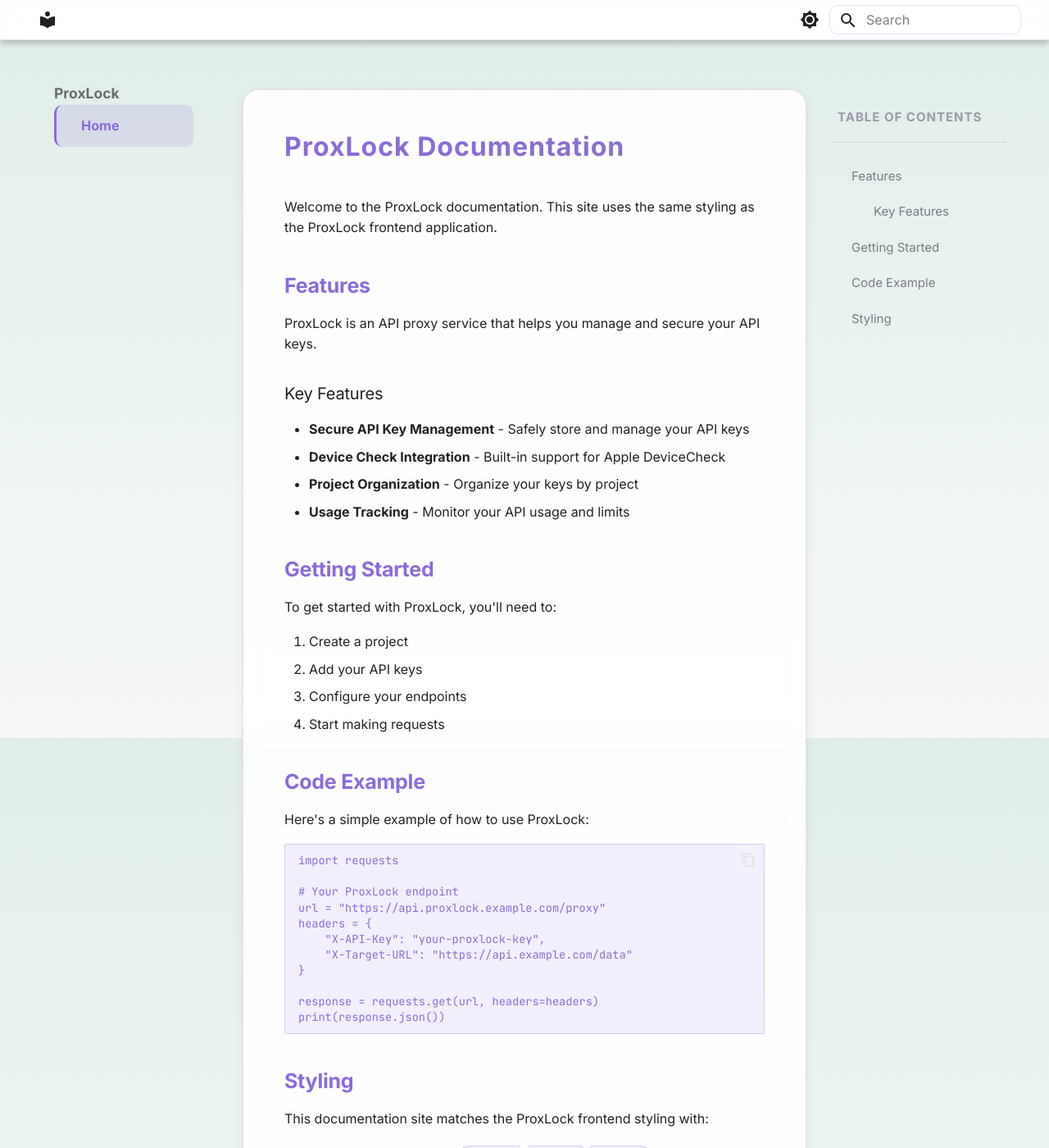
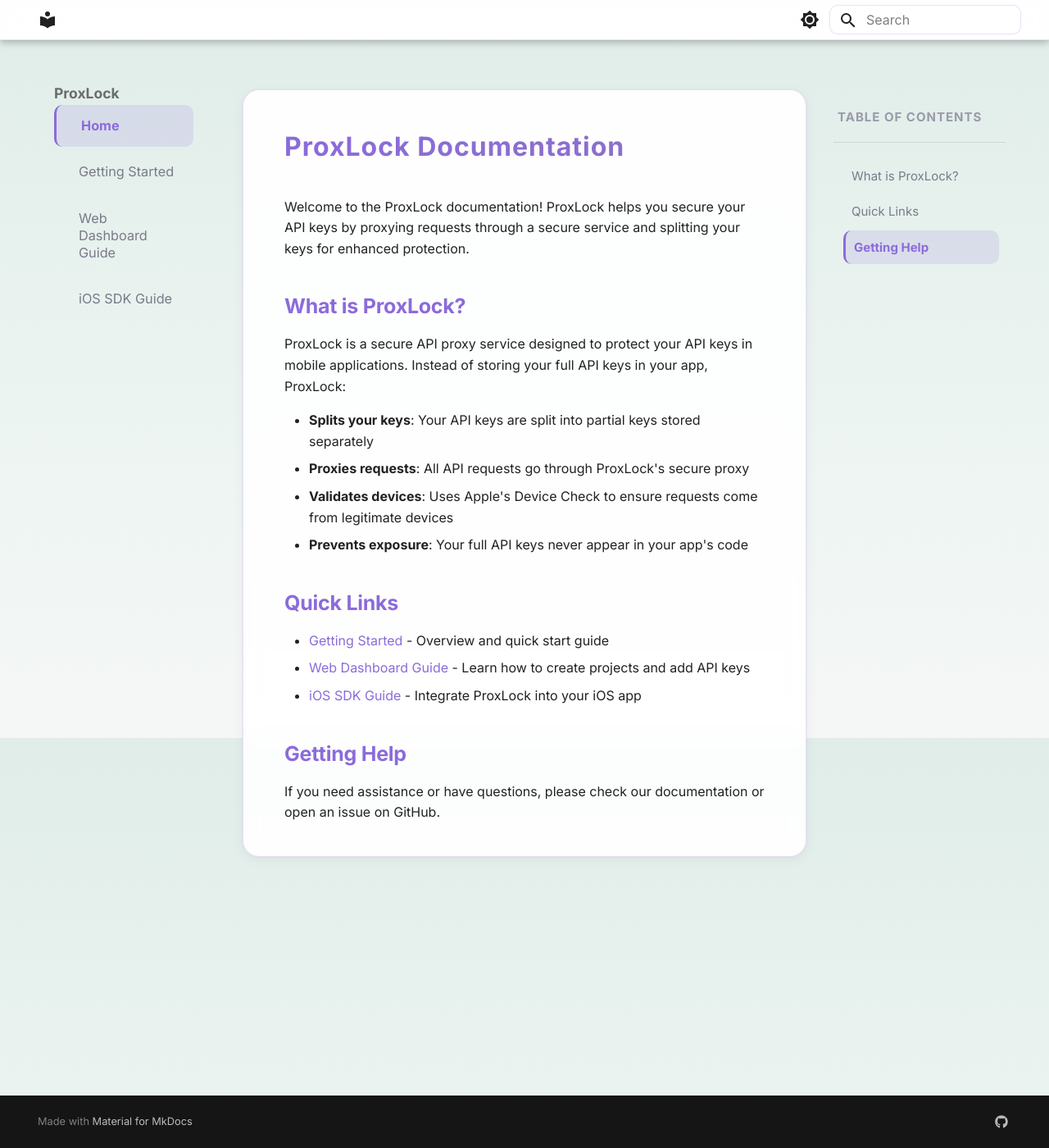
Before and after one commit to ProxLock/Docs, an MkDocs documentation site: the page built from docs/index.md, in a window 1280 px wide and 1400 px high. Shown: the whole window at 82% size. Built offline with MkDocs 1.6.1 and Material for MkDocs 9.7.7, drawn with Linux system fonts in a browser that asks for light colours; some of the changed text lies outside the part shown.

````diff
--- a/docs/index.md
+++ b/docs/index.md
@@ -1,50 +1,22 @@
 # ProxLock Documentation
 
-Welcome to the ProxLock documentation. This site uses the same styling as the ProxLock frontend application.
+Welcome to the ProxLock documentation! ProxLock helps you secure your API keys by proxying requests through a secure service and splitting your keys for enhanced protection.
 
-## Features
+## What is ProxLock?
 
-ProxLock is an API proxy service that helps you manage and secure your API keys.
+ProxLock is a secure API proxy service designed to protect your API keys in mobile applications. Instead of storing your full API keys in your app, ProxLock:
 
-### Key Features
+- **Splits your keys**: Your API keys are split into partial keys stored separately
+- **Proxies requests**: All API requests go through ProxLock's secure proxy
+- **Validates devices**: Uses Apple's Device Check to ensure requests come from legitimate devices
+- **Prevents exposure**: Your full API keys never appear in your app's code
 
-- **Secure API Key Management** - Safely store and manage your API keys
-- **Device Check Integration** - Built-in support for Apple DeviceCheck
-- **Project Organization** - Organize your keys by project
-- **Usage Tracking** - Monitor your API usage and limits
+## Quick Links
 
-## Getting Started
+- [Getting Started](getting-started.md) - Overview and quick start guide
+- [Web Dashboard Guide](web-dashboard.md) - Learn how to create projects and add API keys
+- [iOS SDK Guide](ios-sdk.md) - Integrate ProxLock into your iOS app
 
-To get started with ProxLock, you'll need to:
+## Getting Help
 
-1. Create a project
-2. Add your API keys
-3. Configure your endpoints
-4. Start making requests
-
-## Code Example
-
-Here's a simple example of how to use ProxLock:
-
-```python
-import requests
-
-# Your ProxLock endpoint
-url = "https://api.proxlock.example.com/proxy"
-headers = {
-    "X-API-Key": "your-proxlock-key",
-    "X-Target-URL": "https://api.example.com/data"
-}
-
-response = requests.get(url, headers=headers)
-print(response.json())
-```
-
-## Styling
-
-This documentation site matches the ProxLock frontend styling with:
-
-- Purple gradient accents (`#8b6bdb`, `#8b71c7`, `#a58bff`)
-- Dark mode with gradient backgrounds
-- Light mode support
-- Smooth transitions and modern UI elements
+If you need assistance or have questions, please check our documentation or open an issue on GitHub.
--- a/mkdocs.yml
+++ b/mkdocs.yml
@@ -35,6 +35,9 @@ extra_css:
 
 nav:
   - Home: index.md
+  - Getting Started: getting-started.md
+  - Web Dashboard Guide: web-dashboard.md
+  - iOS SDK Guide: ios-sdk.md
 
 extra:
   social:
````
Also changed, not shown: docs/getting-started.md (added, +25 -0 lines), docs/ios-sdk.md (added, +220 -0 lines), docs/web-dashboard.md (added, +149 -0 lines).
